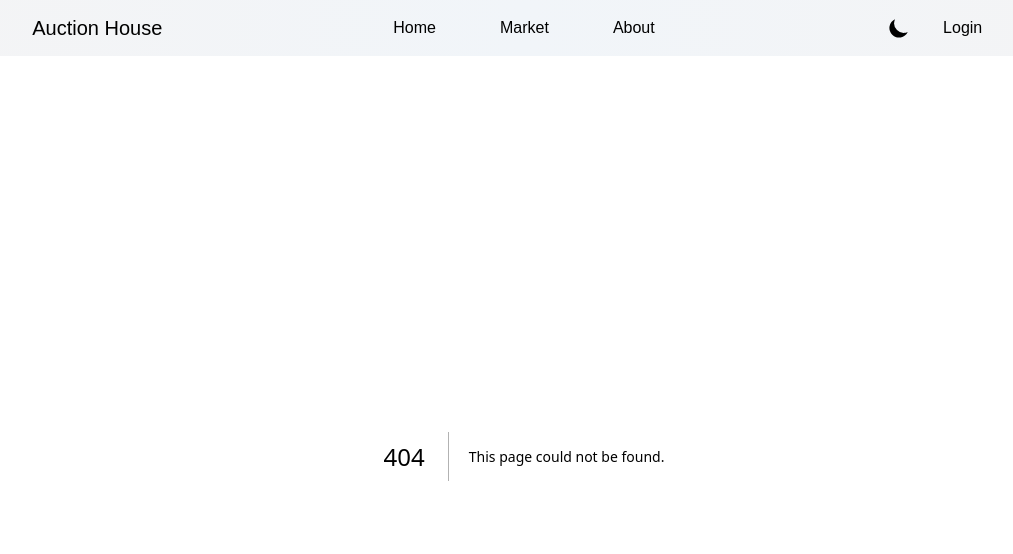
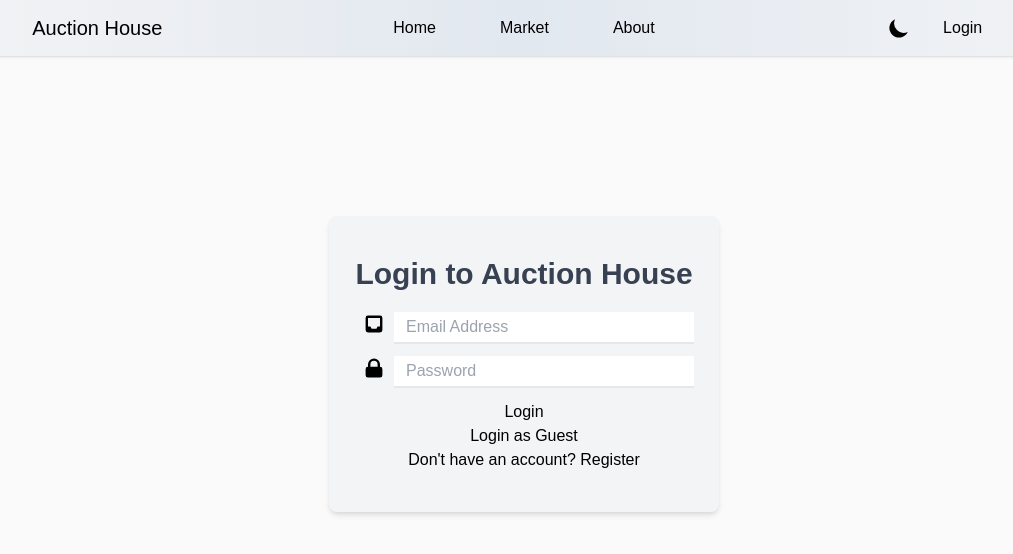
Before and after one commit to yenloned/AuctionHouse, a Next.js app: page /login in a window 1280 px wide. Before the commit this address had no page. Shown: the top 554 px of the page, without its empty margins (116-1129 px from the left). Built offline with nearby package versions, Linux system fonts and the light colour scheme; a web font is replaced by a local one.

Commit message:
fix merge

```diff
--- /dev/null
+++ b/comps/CustomTheme.tsx
@@ -0,0 +1,8 @@
+const CustomTheme = () => {
+    return (
+      <div className="bg-white dark:bg-gray-700 h-screen my-auto">
+      </div>
+    )
+  }
+
+export default CustomTheme
--- a/comps/Layout.tsx
+++ b/comps/Layout.tsx
@@ -1,3 +1,4 @@
+import CustomTheme from "./CustomTheme";
 import NavBar from "./Navbar"
 
 const Layout = (({children}: any) =>{
--- a/comps/Navbar.tsx
+++ b/comps/Navbar.tsx
@@ -34,7 +34,7 @@ const NavBar = () => {
   }
 
     return (
-      <nav className="grid sticky top-0 py-3.5 grid-cols-3 items-center justify-around bg-gradient-to-r from-zinc-100 via-slate-100 to-zinc-100
+      <nav className="grid sticky top-0 py-3.5 grid-cols-3 items-center shadow justify-around bg-gradient-to-r from-zinc-100 via-slate-200 to-gray-100
       dark:text-slate-100 dark:bg-gradient-to-r dark:from-indigo-700 dark:via-purple-700 dark:to-fuchsia-800">
         <Link href="/"><div className="text-xl text-center font-family_header1 cursor-pointer">Auction House</div></Link>
         <div className="flex text-base justify-center font-family_header1">
@@ -50,7 +50,9 @@ const NavBar = () => {
         </div>
         <div className="flex text-base justify-center font-family_header1">
           {renderThemeChanger()}
-          <div className="mx-8">Login</div>
+          <Link href="/login">
+          <div className="mx-8 cursor-pointer">Login</div>
+          </Link>
         </div>
       </nav>
     )
--- /dev/null
+++ b/pages/login.tsx
@@ -0,0 +1,27 @@
+import { InboxIcon } from "@heroicons/react/solid"
+import { LockClosedIcon } from "@heroicons/react/solid"
+
+const Login = () => {
+    return (
+      <div className="bg-neutral-50 h-screen my-auto pt-40
+      dark:bg-gray-900">
+        <div className="w-full max-w-[390px] mx-auto overflow-hidden bg-gray-100 rounded-lg shadow-md py-10
+        dark:bg-gradient-to-r dark:from-neutral-900 dark:via-zinc-700 dark:to-stone-800">
+            <div className="text-3xl font-bold text-center text-gray-700 dark:text-white mb-5">Login to Auction House</div>
+            <form className="flex flex-col gap-3 items-center">
+                <div className="flex">
+                    <InboxIcon className="w-6 h-6 mx-2"/><input className="min-w-[300px] w-1/5 h-8 px-3 border-b-2" placeholder="Email Address"></input>
+                </div>
+                <div className="flex">
+                    <LockClosedIcon className="w-6 h-6 mx-2"/><input className="min-w-[300px] w-1/5 h-8 px-3 border-b-2" placeholder="Password"></input>
+                </div>
+                <button type="submit">Login</button>
+            </form>
+            <div className="text-center">Login as Guest</div>
+            <div className="text-center">Don't have an account? Register</div>
+        </div>
+      </div>
+    )
+  }
+
+  export default Login
```
Also changed, not shown: 2 other files (tests, documents, lock files or other folders).
